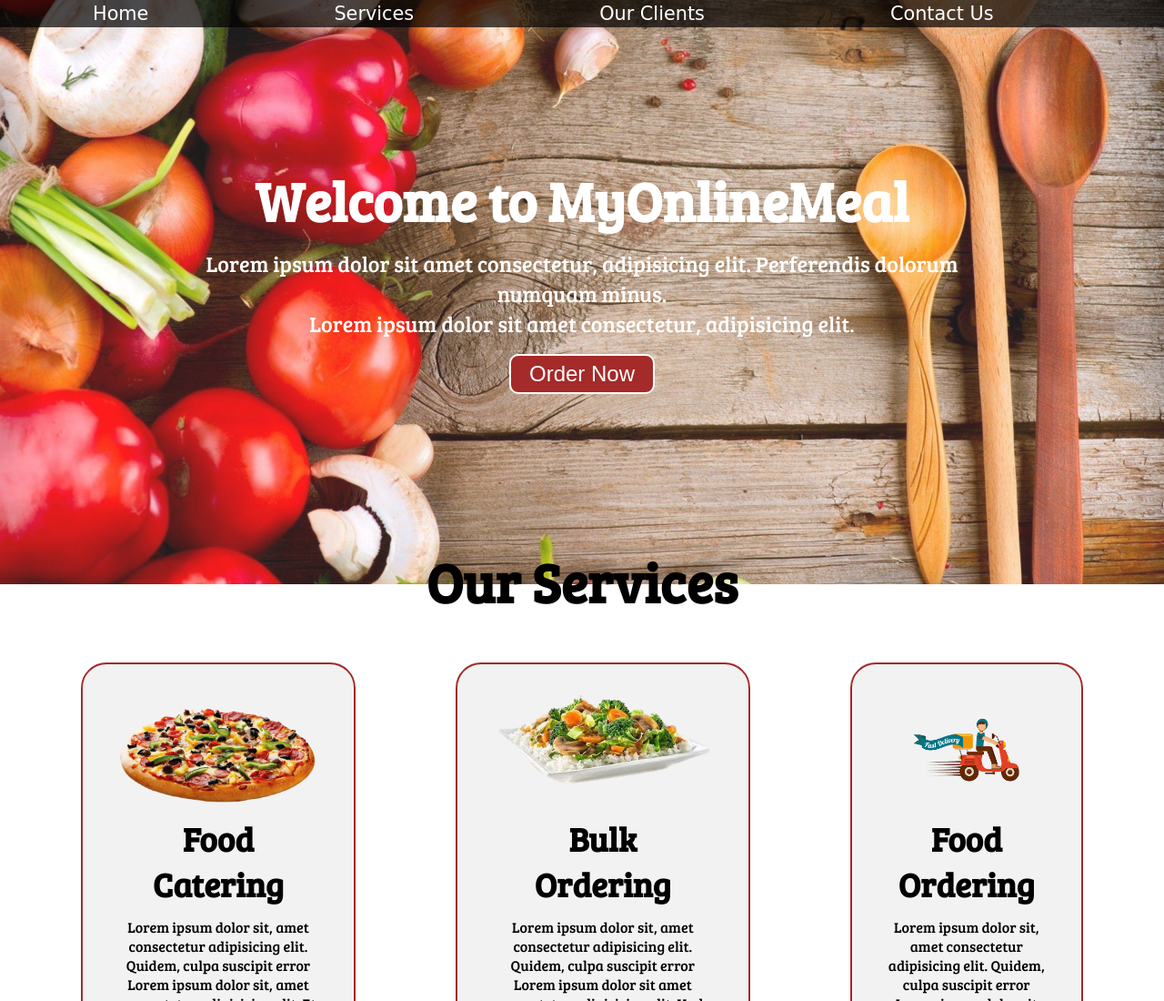
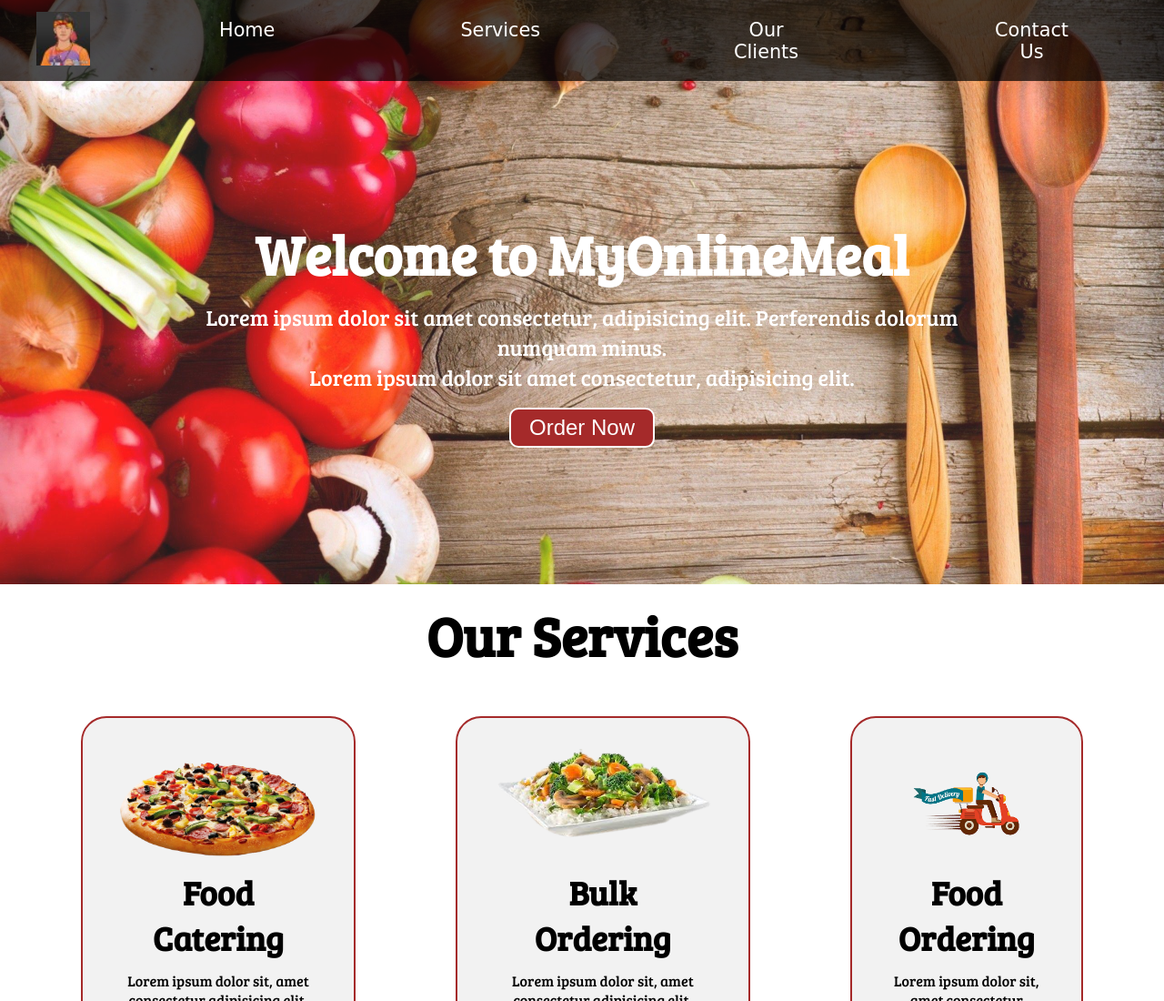
Before and after one commit to ajaya0/Food_order_page, a plain HTML site: page index.html in a window 1280 px wide. Shown: the top 1100 px of the page at 91% size. Drawn offline with Linux system fonts and the light colour scheme; a web font is replaced by a local one.

Commit message:
Update index.html

```diff
--- a/index.html
+++ b/index.html
@@ -13,9 +13,9 @@
 
 <body>
     <nav id="navbar">
-<!--         <div id="logo">
+        <div id="logo">
             <img src="logo.jpg" alt="MyOnlineMeal.com">
-        </div> -->
+        </div>
         <ul>
             <li class="item"><a href="#home">Home</a></li>
             <li class="item"><a href="#services-container">Services</a></li>
```
